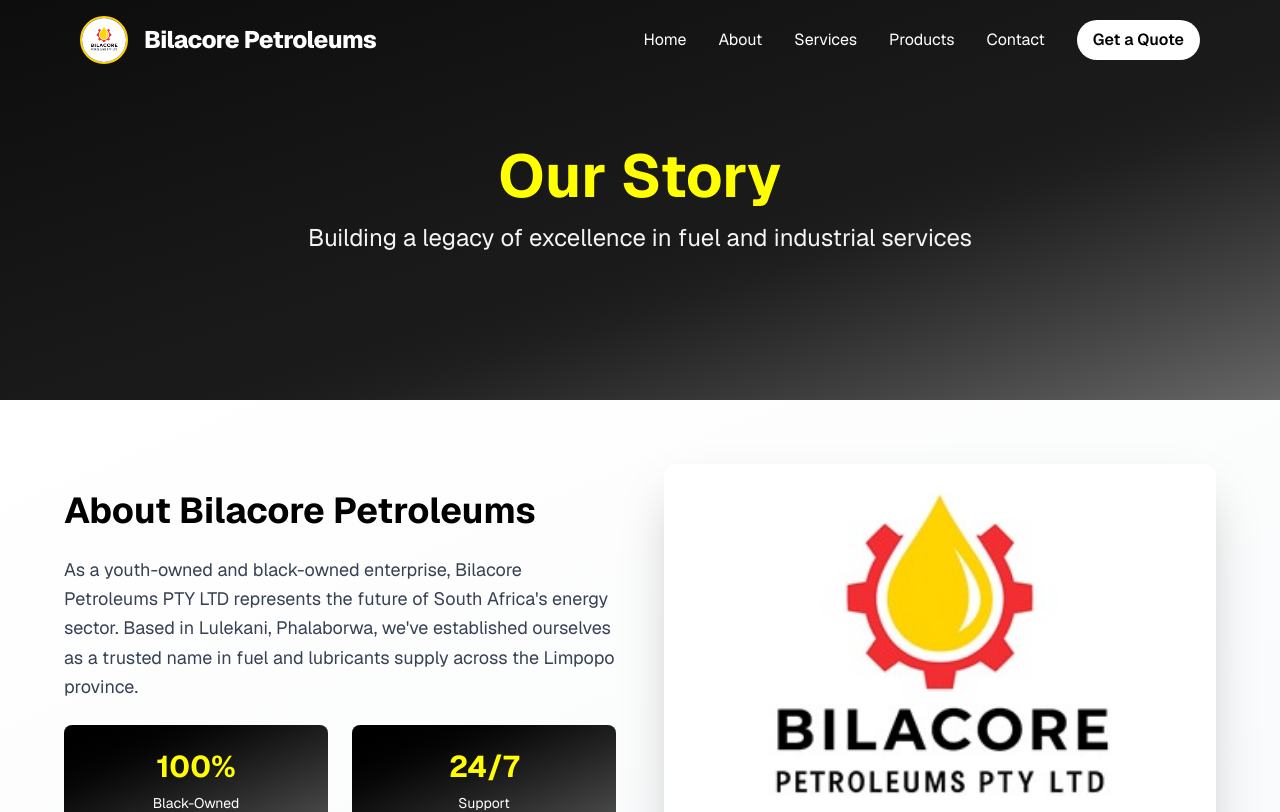
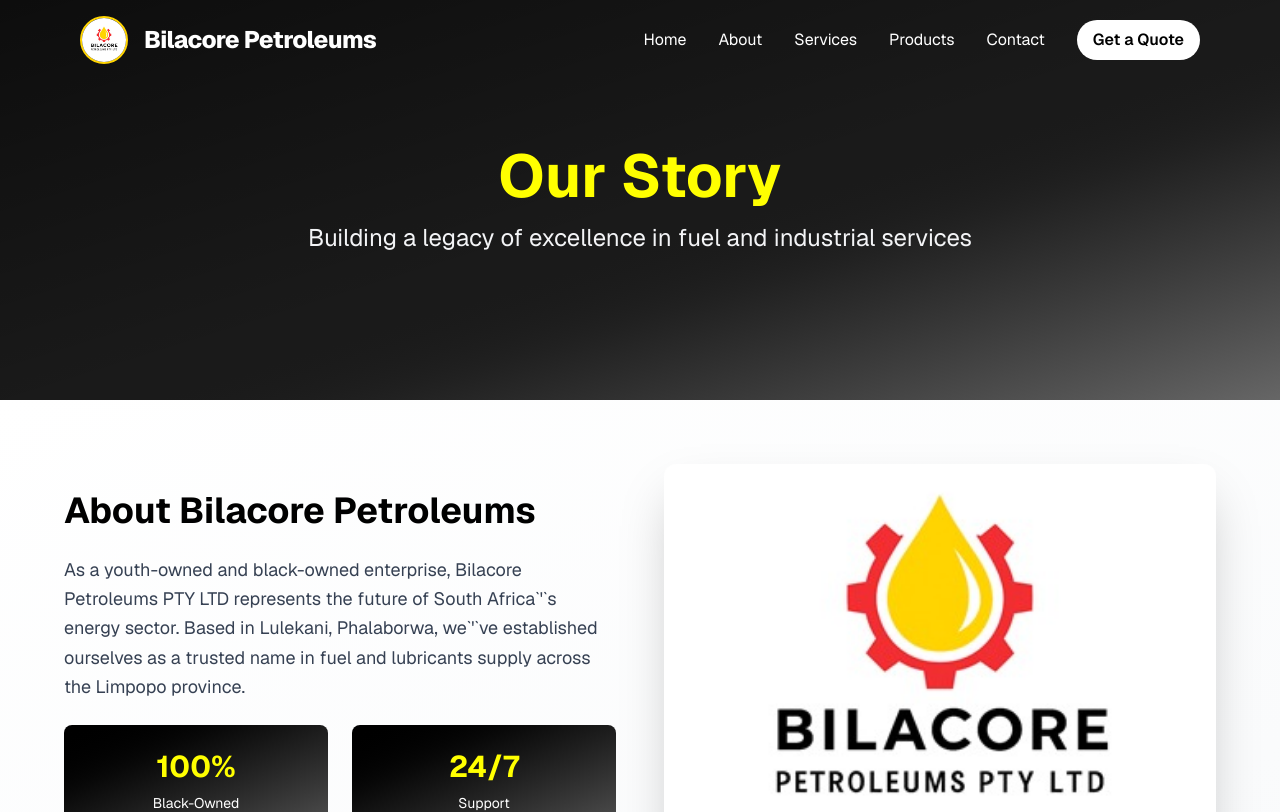
Before and after one commit to bnhtradingprojects-oss/bilacore, a Next.js app: page /about in a window 1280 px wide. Shown: the top 812 px of the page. Built offline with nearby package versions, Linux system fonts and the light colour scheme.

Commit message:
fix: Update heading and improve text clarity in About section

```diff
--- a/src/app/about/page.tsx
+++ b/src/app/about/page.tsx
@@ -44,8 +44,8 @@
               </h2>
               <p className="text-lg leading-relaxed text-gray-700">
                 As a youth-owned and black-owned enterprise, Bilacore Petroleums PTY LTD
-                represents the future of South Africa's energy sector. Based in Lulekani,
-                Phalaborwa, we've established ourselves as a trusted name in fuel and
+                represents the future of South Africa`&apos;`s energy sector. Based in Lulekani,
+                Phalaborwa, we`&apos;`ve established ourselves as a trusted name in fuel and
                 lubricants supply across the Limpopo province.
               </p>
               <div className="grid grid-cols-2 gap-6">
```
